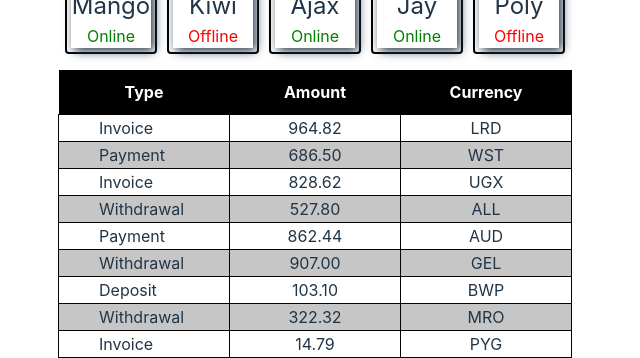
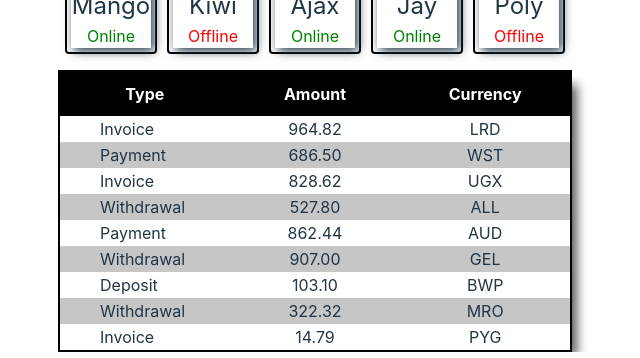
Before and after one commit to oleksamor/users-friends, a React (Vite) app: page / in a window 1280 px wide. Shown: the part 719-1077 px from the top of the page, without its empty margins (325-965 px from the left). Built offline with nearby package versions, Linux system fonts and the light colour scheme.

Commit message:
change table styles .module.css

```diff
--- a/src/TransactionHistory/TransactionHistory.module.css
+++ b/src/TransactionHistory/TransactionHistory.module.css
@@ -1,17 +1,21 @@
 table {
     border-collapse: collapse;
+    border: 2px solid #030303;
     text-align: center;
     width: 100%;
+    box-shadow: 10px 10px 10px -5px rgb(90, 90, 90);
+
 }
 
 th {
+
     background-color: #000000;
     color: white;
     padding: 10px;
 }
 
 td {
-    border: 1px solid #030303;
+    /* border: 2px solid #030303; */
     width: calc(100%/3);
 }
 
```
